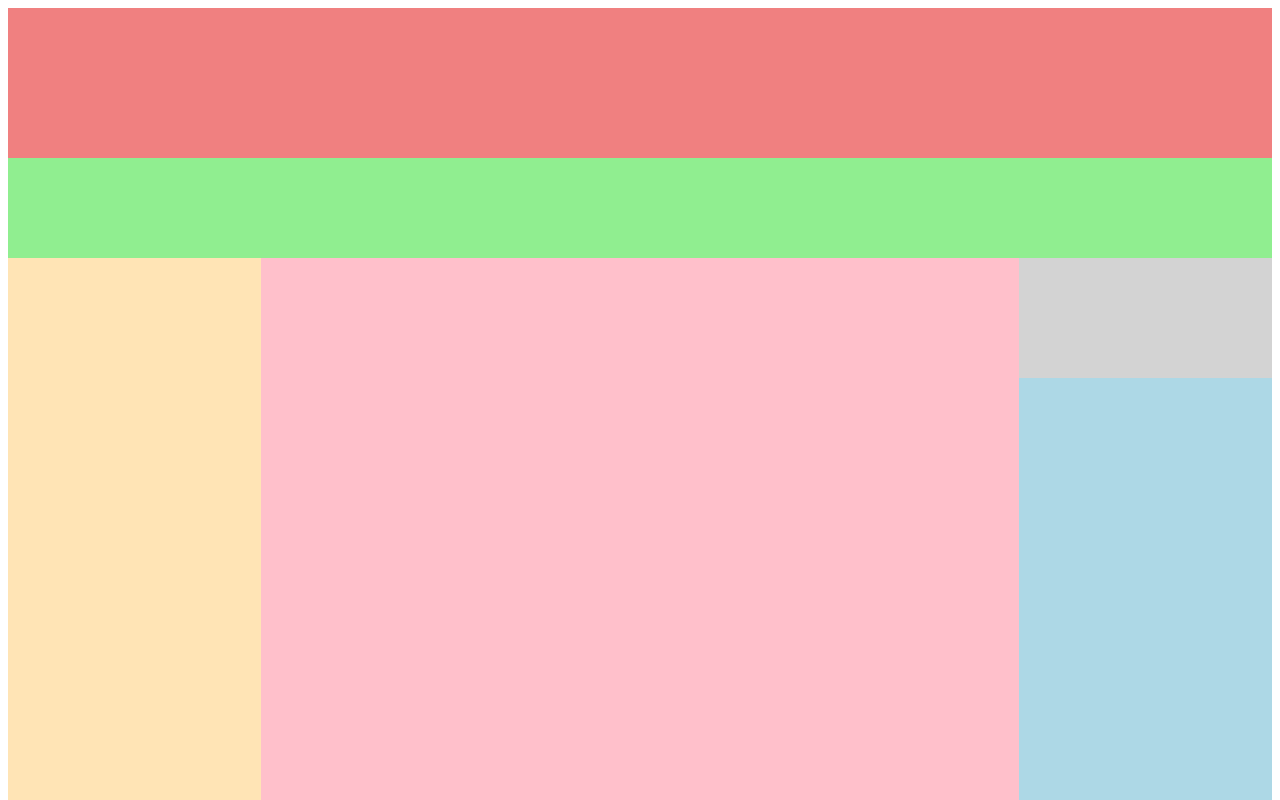
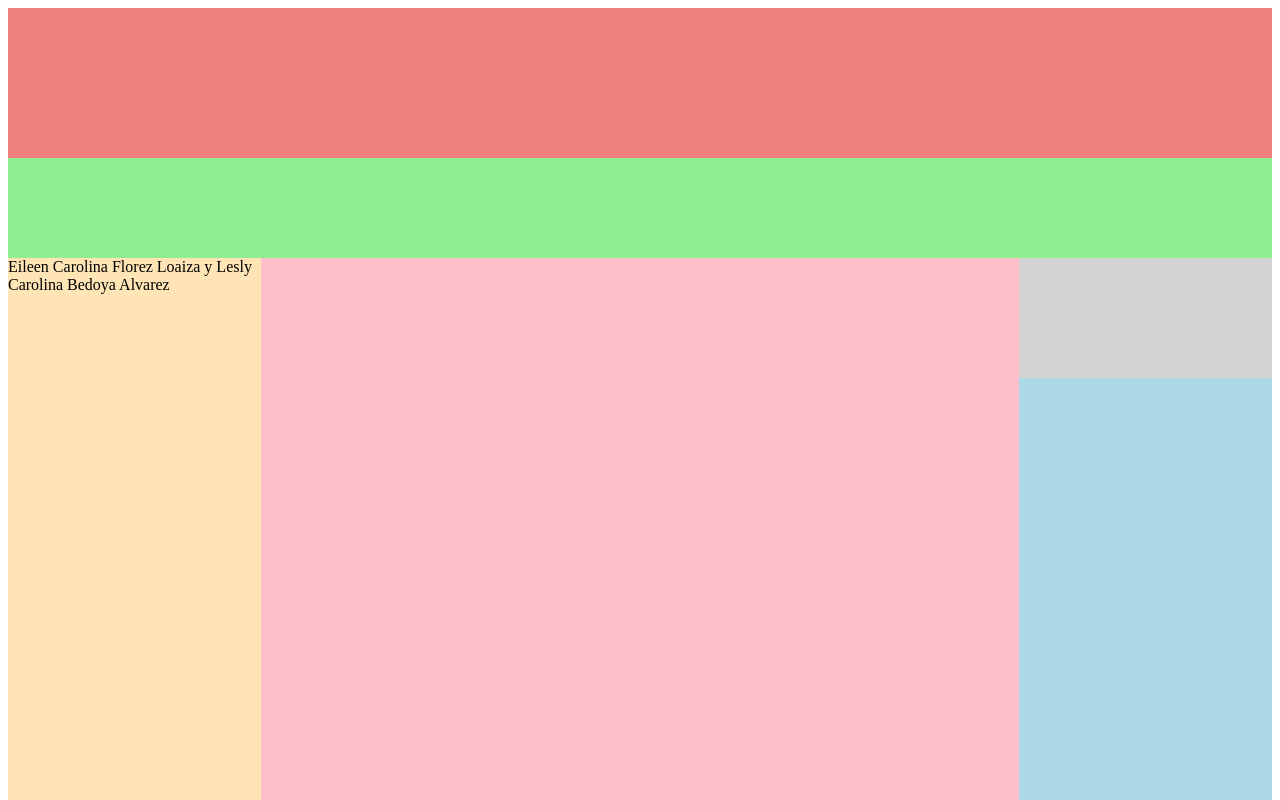
Before and after one commit to loaiza2/web-IDEM-81, a plain HTML site: page index.html in a window 1280 px wide. Shown: the top 800 px of the page. Drawn offline with Linux system fonts and the light colour scheme.

Commit message:
Actualizacion 2

```diff
--- a/index.html
+++ b/index.html
@@ -14,7 +14,10 @@
     <div  class="encabezado"></div>
 <div  class="menu"></div>
 <div  class="contenedor2">
-    <div  class="izquierda"></div>
+    <div  class="izquierda">
+Eileen Carolina Florez Loaiza y
+Lesly Carolina Bedoya Alvarez
+    </div>
     <div  class="centro"></div></div>
     <div  class="derecha"></div>
 
```
